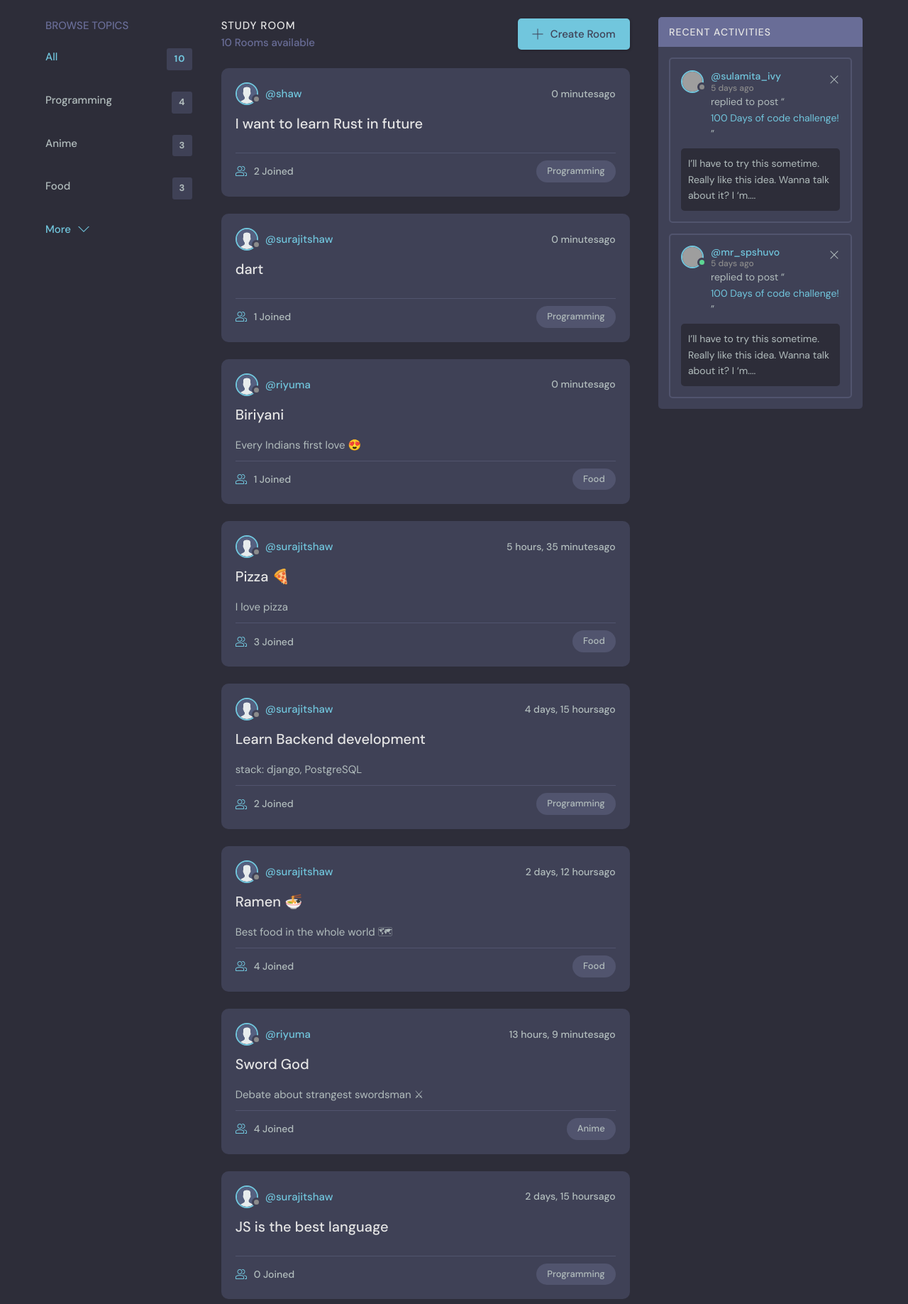
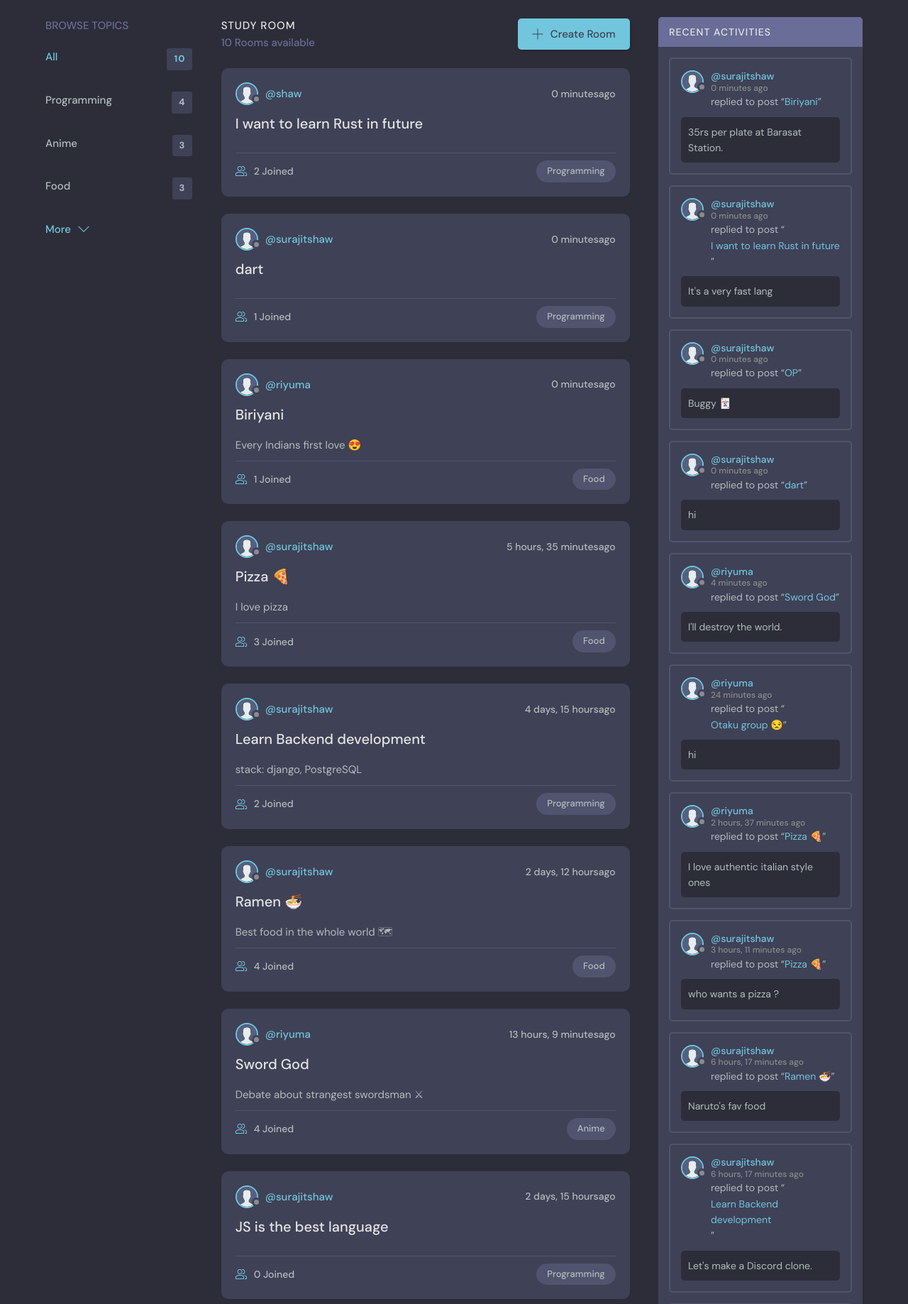
Before and after one commit to SURAJITSHAW/shaw-cord, a Django app: page / in a window 1280 px wide. Shown: the part 76-1913 px from the top of the page at 71% size. Run offline with Django 4.2, Linux system fonts and the light colour scheme; data comes from the database, SQL or seed files in the repository; both versions use the stored data as it was after the commit; grey boxes are pictures that could not be loaded.

Commit message:
Theme Installation: activity section complete

```diff
--- a/templates/activity_component.html
+++ b/templates/activity_component.html
@@ -1,22 +1,29 @@
+{% load static %}
+
 <div class="activities">
 
   <div class="activities__header">
     <h2>Recent Activities</h2>
   </div>
 
+  {% for message in room_messages %}
     <div class="activities__box">
+
       <div class="activities__boxHeader roomListRoom__header">
-      <a href="profile.html" class="roomListRoom__author">
+
+        <a href="{% url 'userProfile' message.user.id %}" class="roomListRoom__author">
           <div class="avatar avatar--small">
-          <img src="https://randomuser.me/api/portraits/women/11.jpg" />
+            <img src="{% static 'assets/avatar.svg' %}" />
           </div>
           <p>
-          @sulamita_ivy
-          <span>5 days ago</span>
+            @{{message.user}}
+            <span>{{message.created_at|timesince}} ago</span>
           </p>
         </a>
+
+        {% if request.user == message.user %}
         <div class="roomListRoom__actions">
-        <a href="#">
+          <a href="{% url 'delete-message' message.id %}">
             <svg version="1.1" xmlns="http://www.w3.org/2000/svg" width="32" height="32" viewBox="0 0 32 32">
               <title>remove</title>
               <path
@@ -25,73 +32,19 @@
             </svg>
           </a>
         </div>
+        {% endif %}
+
       </div>
+
       <div class="activities__boxContent">
-      <p>replied to post “<a href="room.html">100 Days of code challenge!</a>”</p>
+        <p>replied to post “<a href="{% url 'room' message.room.id %}">{{message.room}}</a>”</p>
         <div class="activities__boxRoomContent">
-        I’ll have to try this sometime. Really like this idea. Wanna talk about it? I ‘m....
-      </div>
+         {{message.body}}
         </div>
       </div>
 
-  <div class="activities__box">
-    <div class="activities__boxHeader roomListRoom__header">
-      <a href="profile.html" class="roomListRoom__author">
-        <div class="avatar avatar--small active">
-          <img src="https://randomuser.me/api/portraits/men/13.jpg" />
     </div>
-        <p>
-          @mr_spshuvo
-          <span>5 days ago</span>
-        </p>
-      </a>
-      <div class="roomListRoom__actions">
-        <a href="#">
-          <svg version="1.1" xmlns="http://www.w3.org/2000/svg" width="32" height="32" viewBox="0 0 32 32">
-            <title>remove</title>
-            <path
-              d="M27.314 6.019l-1.333-1.333-9.98 9.981-9.981-9.981-1.333 1.333 9.981 9.981-9.981 9.98 1.333 1.333 9.981-9.98 9.98 9.98 1.333-1.333-9.98-9.98 9.98-9.981z"
-            ></path>
-          </svg>
-        </a>
-      </div>
-    </div>
-    <div class="activities__boxContent">
-      <p>replied to post “<a href="room.html">100 Days of code challenge!</a>”</p>
-      <div class="activities__boxRoomContent">
-        I’ll have to try this sometime. Really like this idea. Wanna talk about it? I ‘m....
-      </div>
-    </div>
-  </div>
-
-
-
-
-
-
-
-
-
-
-
-
-
-
-
+  {% endfor %}
 
 
 </div>
-
-
-{% comment %} {% for message in room_messages %}
-<div>
-  <small><a href="{% url 'userProfile' message.user.id %}">@{{message.user}}</a> replied to <strong>{{message.room}}</strong> {{message.created_at|timesince}} ago</small>
-
-  <p>{{message.body}}</p>
-  {% if request.user == message.user %}
-      <a href="{% url 'delete-message' message.id %}">Delete</a>
-    {% endif %}
-
-  <hr>
-</div>
-{% endfor %} {% endcomment %}
```
Also changed, not shown: db.sqlite3. Lines whose indentation alone changed are shown as unchanged.
